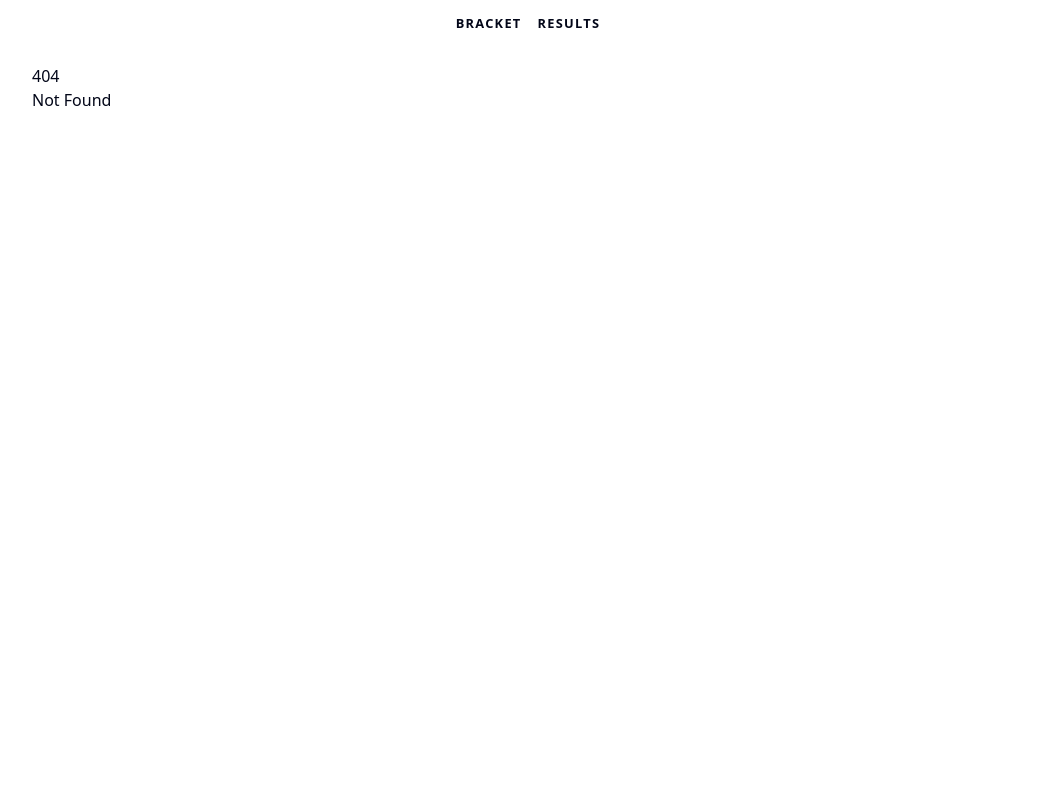
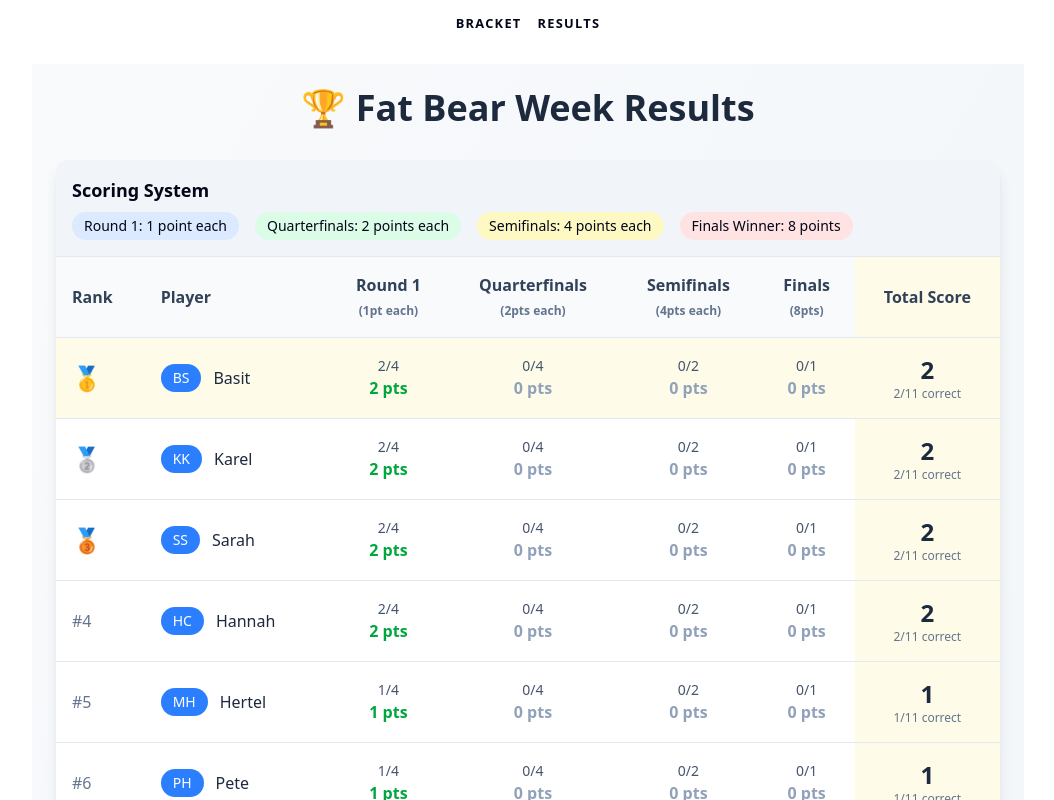
Before and after one commit to pranav-grover/fbw, a SvelteKit app: page /about in a window 1280 px wide. Before the commit this address had no page. Shown: the top 800 px of the page, without its empty margins (112-1166 px from the left). Built offline with nearby package versions, Linux system fonts and the light colour scheme.

Commit message:
Add player results page with scoring system and player bracket dialog

```diff
--- /dev/null
+++ b/src/routes/about/+page.svelte
@@ -0,0 +1,164 @@
+<script lang="ts">
+  import { calculateAllPlayerScores, getPredictionBreakdown } from '$lib/data/scoring';
+  import { players } from '$lib/data/players';
+  import PlayerBracket from '$lib/components/PlayerBracket.svelte';
+  import * as Dialog from '$lib/components/ui/dialog/index.js';
+  import Button from '$lib/components/ui/button/button.svelte';
+
+  let playerScores = $state(calculateAllPlayerScores());
+  let showPlayerBracketDialog = $state(false);
+  let selectedPlayer = $state(null as any);
+
+  function showPlayerBracket(playerName: string) {
+    selectedPlayer = players.find(p => p.name === playerName);
+    showPlayerBracketDialog = true;
+  }
+</script>
+
+<svelte:head>
+	<title>Player Results</title>
+	<meta name="description" content="Tournament player predictions and scores" />
+</svelte:head>
+
+<div class="container mx-auto p-6 bg-gradient-to-br from-slate-50 to-slate-100 min-h-screen">
+	<h1 class="text-4xl font-bold text-center mb-8 text-slate-800">🏆 Fat Bear Week Results</h1>
+
+	<div class="bg-white rounded-lg shadow-lg overflow-hidden">
+		<!-- Scoring Legend -->
+		<div class="bg-slate-100 p-4 border-b">
+			<h2 class="text-lg font-semibold mb-2">Scoring System</h2>
+			<div class="flex flex-wrap gap-4 text-sm">
+				<span class="bg-blue-100 px-3 py-1 rounded-full">Round 1: 1 point each</span>
+				<span class="bg-green-100 px-3 py-1 rounded-full">Quarterfinals: 2 points each</span>
+				<span class="bg-yellow-100 px-3 py-1 rounded-full">Semifinals: 4 points each</span>
+				<span class="bg-red-100 px-3 py-1 rounded-full">Finals Winner: 8 points</span>
+			</div>
+		</div>
+
+		<!-- Results Table -->
+		<div class="overflow-x-auto">
+			<table class="w-full">
+				<thead class="bg-slate-50">
+					<tr>
+						<th class="text-left p-4 font-semibold text-slate-700">Rank</th>
+						<th class="text-left p-4 font-semibold text-slate-700">Player</th>
+						<th class="text-center p-4 font-semibold text-slate-700">Round 1<br><span class="text-xs text-slate-500">(1pt each)</span></th>
+						<th class="text-center p-4 font-semibold text-slate-700">Quarterfinals<br><span class="text-xs text-slate-500">(2pts each)</span></th>
+						<th class="text-center p-4 font-semibold text-slate-700">Semifinals<br><span class="text-xs text-slate-500">(4pts each)</span></th>
+						<th class="text-center p-4 font-semibold text-slate-700">Finals<br><span class="text-xs text-slate-500">(8pts)</span></th>
+						<th class="text-center p-4 font-semibold text-slate-700 bg-yellow-50">Total Score</th>
+					</tr>
+				</thead>
+				<tbody>
+					{#each playerScores as player, index}
+						{@const breakdown = getPredictionBreakdown(player)}
+						<tr
+							class="border-t hover:bg-blue-50 cursor-pointer transition-colors {index === 0 ? 'bg-yellow-50 hover:bg-yellow-100' : ''}"
+							onclick={() => showPlayerBracket(player.playerName)}
+						>
+							<td class="p-4">
+								{#if index === 0}
+									<span class="text-2xl">🥇</span>
+								{:else if index === 1}
+									<span class="text-2xl">🥈</span>
+								{:else if index === 2}
+									<span class="text-2xl">🥉</span>
+								{:else}
+									<span class="text-slate-500 font-medium">#{index + 1}</span>
+								{/if}
+							</td>
+							<td class="p-4">
+								<div class="flex items-center gap-3">
+									<span class="bg-blue-500 text-white text-sm px-3 py-1 rounded-full font-medium">
+										{player.initials}
+									</span>
+									<span class="font-medium text-slate-800">
+										{player.playerName}
+									</span>
+								</div>
+							</td>
+							<td class="p-4 text-center">
+								<div class="flex flex-col items-center">
+									<span class="text-sm text-slate-600">{breakdown.round1}</span>
+									<span class="font-bold {player.round1Score > 0 ? 'text-green-600' : 'text-slate-400'}">
+										{player.round1Score} pts
+									</span>
+								</div>
+							</td>
+							<td class="p-4 text-center">
+								<div class="flex flex-col items-center">
+									<span class="text-sm text-slate-600">{breakdown.round2}</span>
+									<span class="font-bold {player.round2Score > 0 ? 'text-green-600' : 'text-slate-400'}">
+										{player.round2Score} pts
+									</span>
+								</div>
+							</td>
+							<td class="p-4 text-center">
+								<div class="flex flex-col items-center">
+									<span class="text-sm text-slate-600">{breakdown.round3}</span>
+									<span class="font-bold {player.round3Score > 0 ? 'text-green-600' : 'text-slate-400'}">
+										{player.round3Score} pts
+									</span>
+								</div>
+							</td>
+							<td class="p-4 text-center">
+								<div class="flex flex-col items-center">
+									<span class="text-sm text-slate-600">{breakdown.round4}</span>
+									<span class="font-bold {player.round4Score > 0 ? 'text-green-600' : 'text-slate-400'}">
+										{player.round4Score} pts
+									</span>
+								</div>
+							</td>
+							<td class="p-4 text-center bg-yellow-50">
+								<div class="flex flex-col items-center">
+									<span class="text-2xl font-bold text-slate-800">{player.totalScore}</span>
+									<span class="text-xs text-slate-500">{breakdown.totalCorrect}/{breakdown.totalPossible} correct</span>
+								</div>
+							</td>
+						</tr>
+					{/each}
+				</tbody>
+			</table>
+		</div>
+
+		<!-- Summary Stats -->
+		<div class="bg-slate-50 p-4 border-t">
+			<div class="flex flex-wrap gap-6 text-sm text-slate-600">
+				<div>
+					<span class="font-medium">Highest Score:</span>
+					{playerScores[0]?.totalScore || 0} points
+				</div>
+				<div>
+					<span class="font-medium">Average Score:</span>
+					{Math.round((playerScores.reduce((sum, p) => sum + p.totalScore, 0) / playerScores.length) * 10) / 10} points
+				</div>
+				<div>
+					<span class="font-medium">Total Players:</span>
+					{playerScores.length}
+				</div>
+			</div>
+		</div>
+	</div>
+
+	<div class="text-center mt-8">
+		<a href="/fbw/bracket" class="inline-block bg-blue-500 hover:bg-blue-600 text-white font-medium py-3 px-6 rounded-lg transition-colors">
+			View Tournament Bracket
+		</a>
+	</div>
+</div>
+
+<!-- Player Bracket Dialog -->
+<Dialog.Root bind:open={showPlayerBracketDialog}>
+	<Dialog.Content class="max-w-6xl max-h-[90vh] overflow-y-auto">
+		<Dialog.Header>
+			<Dialog.Title>
+				{#if selectedPlayer}
+					{selectedPlayer.name}'s Bracket
+				{/if}
+			</Dialog.Title>
+		</Dialog.Header>
+		{#if selectedPlayer}
+			<PlayerBracket player={selectedPlayer} />
+		{/if}
+	</Dialog.Content>
+</Dialog.Root>
```
